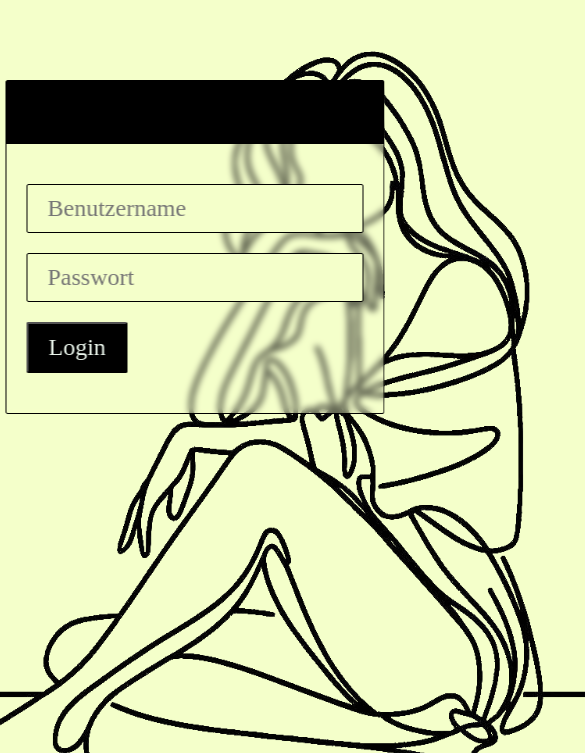
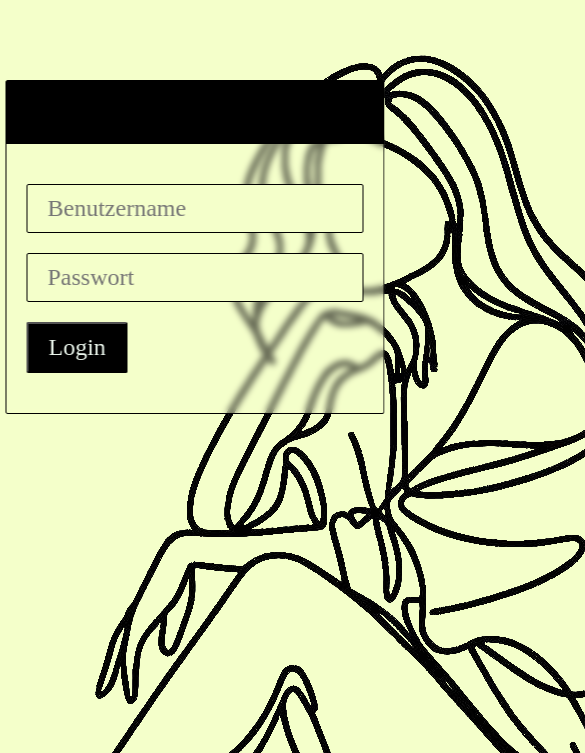
Before and after one commit to Elschabanou/milesApart, a website: page public/login.html in a window 390 px wide. Shown: the part 91-844 px from the top of the page, 585 px wide, since content can reach past the window. Drawn offline with nearby package versions, Linux system fonts and the light colour scheme; a web font is replaced by a local one.

Commit message:
layout again

```diff
--- a/public/styles.css
+++ b/public/styles.css
@@ -93,6 +93,7 @@ header {
     justify-content: flex-end;
     padding: 40px 100px 0px 100px;
     flex-wrap: wrap;
+    gap: 40px;
 
 }
 
@@ -240,7 +241,7 @@ h2 {
     }
 
     #login-img {
-        width: 800px;
+        width: auto;
         margin: 0;
     }
 
```
